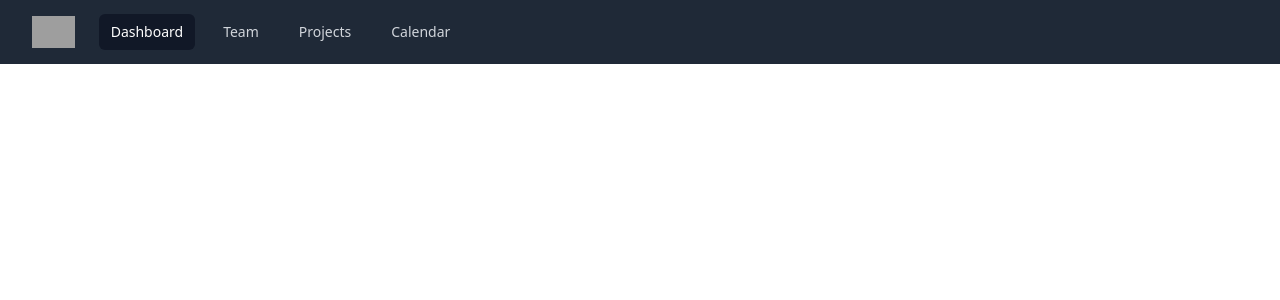
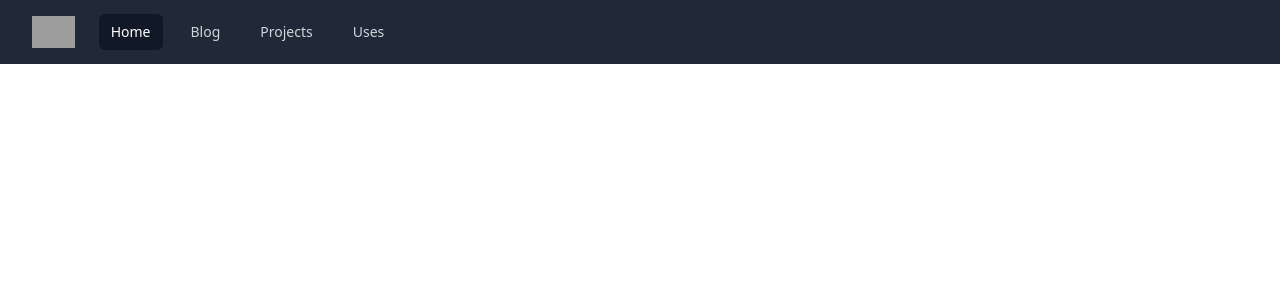
Before and after one commit to markpackham/NuxtGraphQL2023, a Nuxt app: page / in a window 1280 px wide. Shown: the top 300 px of the page. Built offline with nearby package versions, Linux system fonts and the light colour scheme; grey boxes are pictures that could not be loaded.

Commit message:
change nav menu
https://youtu.be/eXSVyfBLtnY?t=611

```diff
--- a/components/SiteHeader.vue
+++ b/components/SiteHeader.vue
@@ -2,11 +2,13 @@
 import { Disclosure, DisclosureButton, DisclosurePanel, Menu, MenuButton, MenuItem, MenuItems } from '@headlessui/vue'
 import { Bars3Icon, BellIcon, XMarkIcon } from '@heroicons/vue/24/outline'
 
+const route = { name: 'index' }
+
 const navigation = [
-    { name: 'Dashboard', href: '#', current: true },
-    { name: 'Team', href: '#', current: false },
-    { name: 'Projects', href: '#', current: false },
-    { name: 'Calendar', href: '#', current: false },
+    { name: 'Home', href: '/', current: route.name == 'index' },
+    { name: 'Blog', href: '/blog', current: route.name.includes('blog') },
+    { name: 'Projects', href: '/projects', current: route.name == 'projects' },
+    { name: 'Uses', href: '/uses', current: route.name == 'uses' },
 ]
 </script>
 
```
